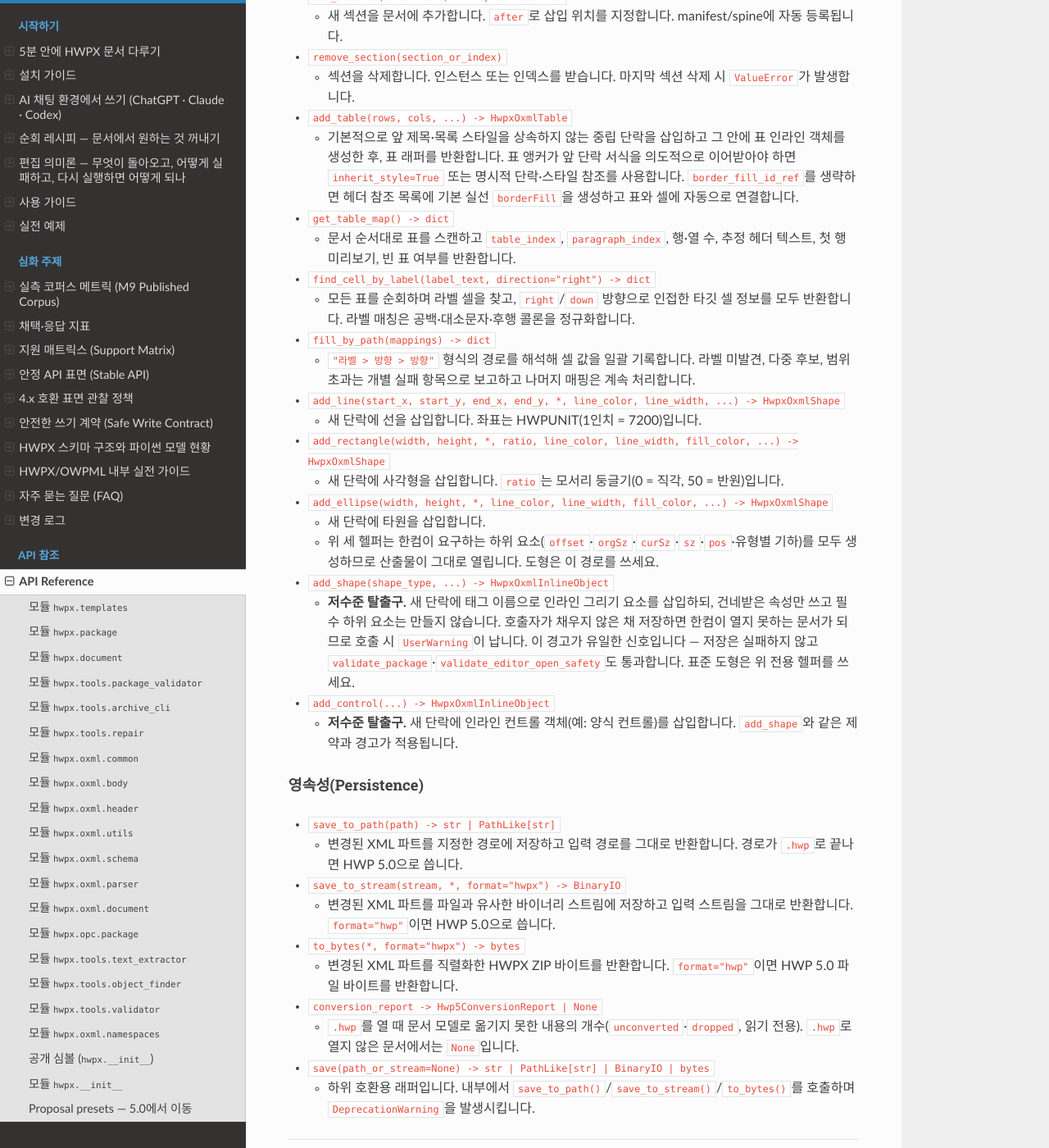
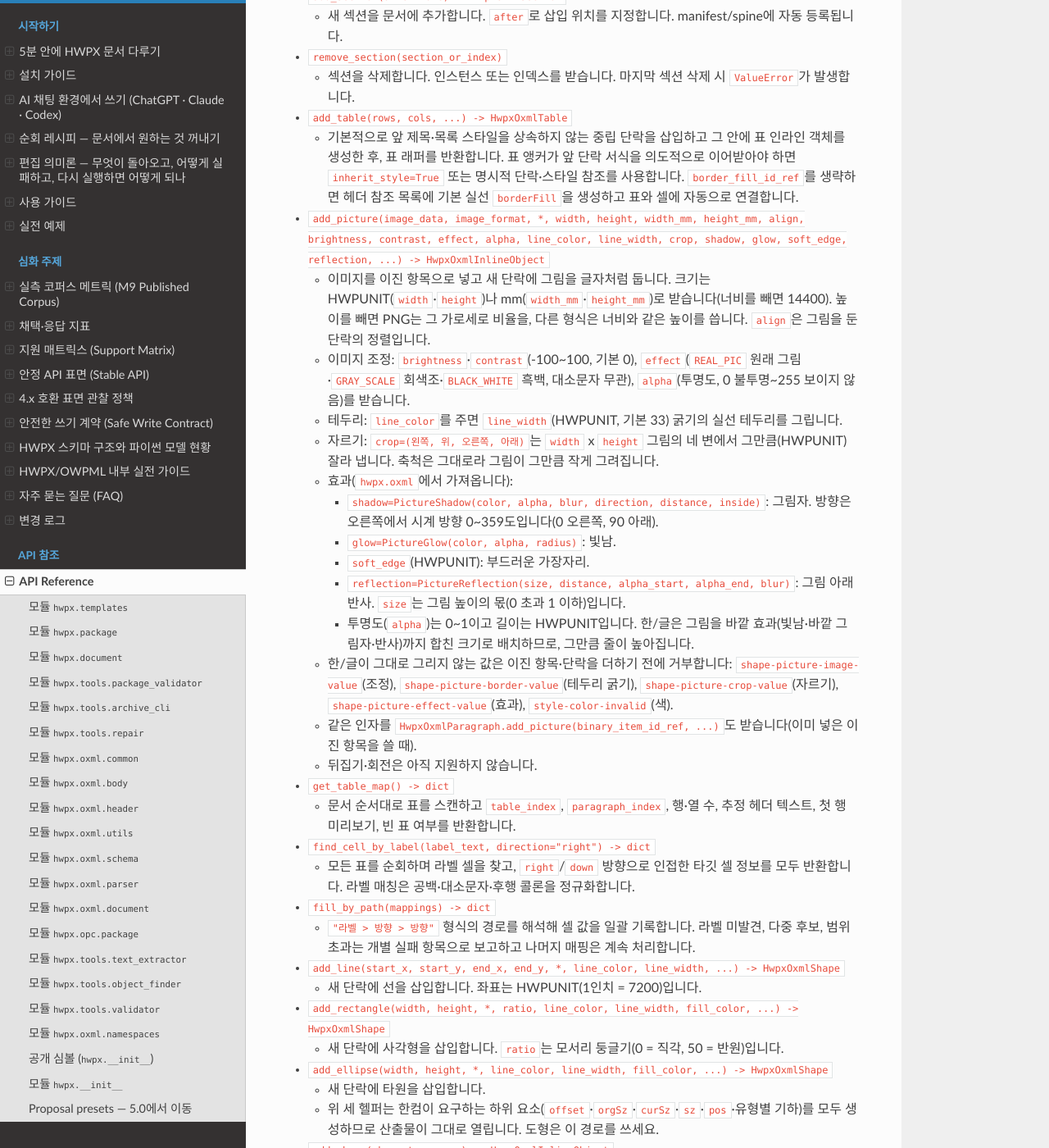
Before and after one commit to airmang/python-hwpx, a Sphinx documentation site: the page built from docs/api_reference.md, in a window 1280 px wide and 1400 px high, scrolled down 4443 px. Shown: the whole window at 82% size. Built offline with Sphinx 7.4.7 and the Read the Docs theme 3.1.0, drawn with Linux system fonts in a browser that asks for light colours.

Commit message:
docs: describe add_picture's sizing, adjustments, crop and effects
The API reference listed no add_picture entry. Describe its size
arguments, the image adjustments and border, crop, the shadow, glow, soft
edge and reflection effects and the room they take, and the error codes
values Hancom does not draw are refused with.

Co-Authored-By: Claude Opus 5.5 <noreply@anthropic.com>

```diff
--- a/docs/api_reference.md
+++ b/docs/api_reference.md
@@ -141,6 +141,20 @@
   - 섹션을 삭제합니다. 인스턴스 또는 인덱스를 받습니다. 마지막 섹션 삭제 시 `ValueError`가 발생합니다.
 - `add_table(rows, cols, ...) -> HwpxOxmlTable`
   - 기본적으로 앞 제목·목록 스타일을 상속하지 않는 중립 단락을 삽입하고 그 안에 표 인라인 객체를 생성한 후, 표 래퍼를 반환합니다. 표 앵커가 앞 단락 서식을 의도적으로 이어받아야 하면 `inherit_style=True` 또는 명시적 단락·스타일 참조를 사용합니다. `border_fill_id_ref`를 생략하면 헤더 참조 목록에 기본 실선 `borderFill`을 생성하고 표와 셀에 자동으로 연결합니다.
+- `add_picture(image_data, image_format, *, width, height, width_mm, height_mm, align, brightness, contrast, effect, alpha, line_color, line_width, crop, shadow, glow, soft_edge, reflection, ...) -> HwpxOxmlInlineObject`
+  - 이미지를 이진 항목으로 넣고 새 단락에 그림을 글자처럼 둡니다. 크기는 HWPUNIT(`width`·`height`)나 mm(`width_mm`·`height_mm`)로 받습니다(너비를 빼면 14400). 높이를 빼면 PNG는 그 가로세로 비율을, 다른 형식은 너비와 같은 높이를 씁니다. `align`은 그림을 둔 단락의 정렬입니다.
+  - 이미지 조정: `brightness`·`contrast`(-100~100, 기본 0), `effect`(`REAL_PIC` 원래 그림·`GRAY_SCALE` 회색조·`BLACK_WHITE` 흑백, 대소문자 무관), `alpha`(투명도, 0 불투명~255 보이지 않음)를 받습니다.
+  - 테두리: `line_color`를 주면 `line_width`(HWPUNIT, 기본 33) 굵기의 실선 테두리를 그립니다.
+  - 자르기: `crop=(왼쪽, 위, 오른쪽, 아래)`는 `width` x `height` 그림의 네 변에서 그만큼(HWPUNIT) 잘라 냅니다. 축척은 그대로라 그림이 그만큼 작게 그려집니다.
+  - 효과(`hwpx.oxml`에서 가져옵니다):
+    - `shadow=PictureShadow(color, alpha, blur, direction, distance, inside)`: 그림자. 방향은 오른쪽에서 시계 방향 0~359도입니다(0 오른쪽, 90 아래).
+    - `glow=PictureGlow(color, alpha, radius)`: 빛남.
+    - `soft_edge`(HWPUNIT): 부드러운 가장자리.
+    - `reflection=PictureReflection(size, distance, alpha_start, alpha_end, blur)`: 그림 아래 반사. `size`는 그림 높이의 몫(0 초과 1 이하)입니다.
+    - 투명도(`alpha`)는 0~1이고 길이는 HWPUNIT입니다. 한/글은 그림을 바깥 효과(빛남·바깥 그림자·반사)까지 합친 크기로 배치하므로, 그만큼 줄이 높아집니다.
+  - 한/글이 그대로 그리지 않는 값은 이진 항목·단락을 더하기 전에 거부합니다: `shape-picture-image-value`(조정), `shape-picture-border-value`(테두리 굵기), `shape-picture-crop-value`(자르기), `shape-picture-effect-value`(효과), `style-color-invalid`(색).
+  - 같은 인자를 `HwpxOxmlParagraph.add_picture(binary_item_id_ref, ...)`도 받습니다(이미 넣은 이진 항목을 쓸 때).
+  - 뒤집기·회전은 아직 지원하지 않습니다.
 - `get_table_map() -> dict`
   - 문서 순서대로 표를 스캔하고 `table_index`, `paragraph_index`, 행·열 수, 추정 헤더 텍스트, 첫 행 미리보기, 빈 표 여부를 반환합니다.
 - `find_cell_by_label(label_text, direction="right") -> dict`
```
